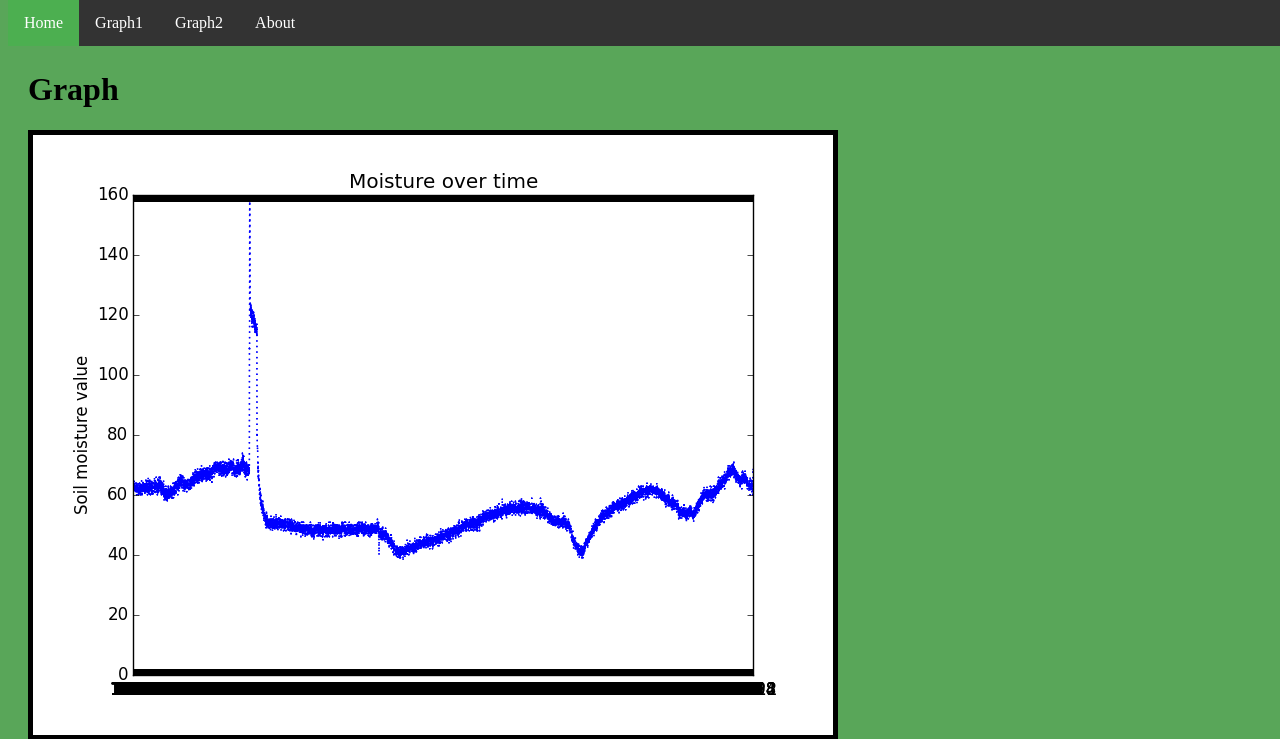
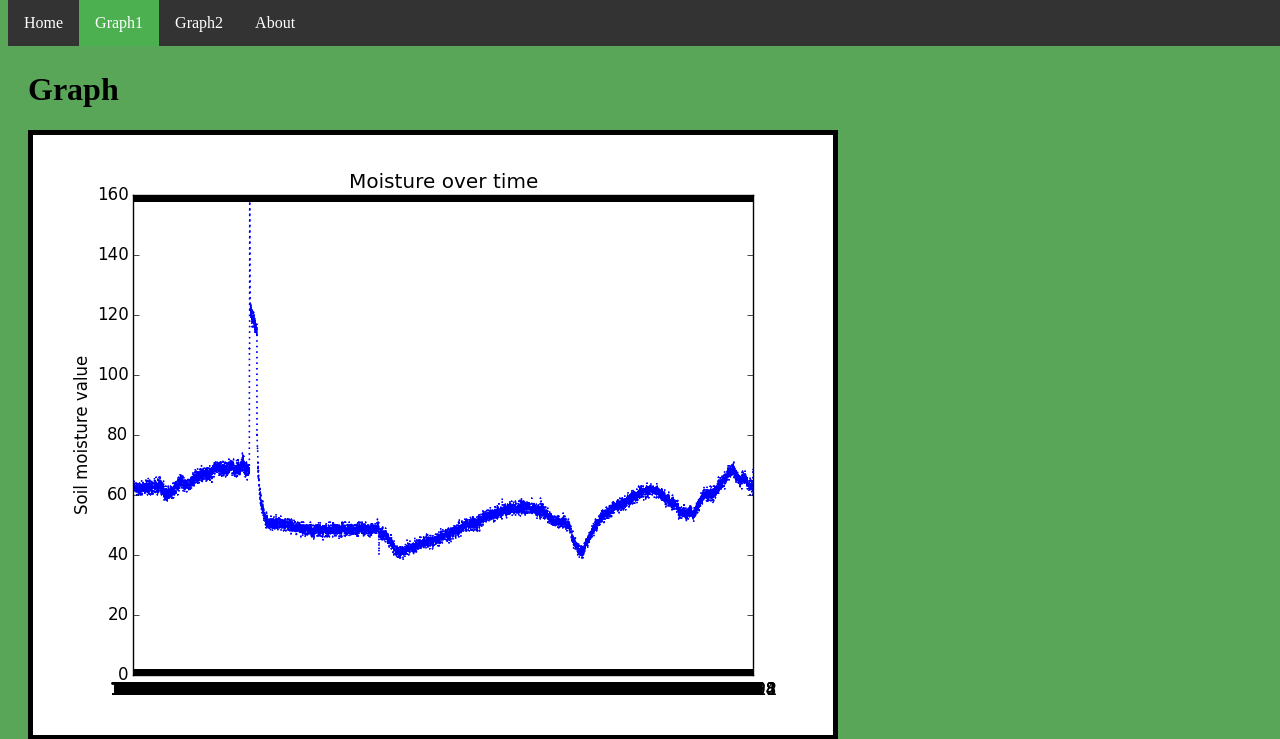
Before and after one commit to hampusadamsson/raspWater, a Flask app: page /graph in a window 1280 px wide. Shown: the top 739 px of the page. Run offline with Flask 2, Linux system fonts and the light colour scheme.

Commit message:
Set right menu bar to active

```diff
--- a/templates/graph.html
+++ b/templates/graph.html
@@ -34,8 +34,8 @@ li a:hover:not(.active) {
 <body bgcolor="#59a659">
 
 <ul>
-  <li><a class="active" href="/">Home</a></li>
-  <li><a href="graph">Graph1</a></li>
+  <li><a href="/">Home</a></li>
+  <li><a class="active" href="graph">Graph1</a></li>
   <li><a href="graph2">Graph2</a></li>
   <li><a href="#about">About</a></li>
 </ul>
```
